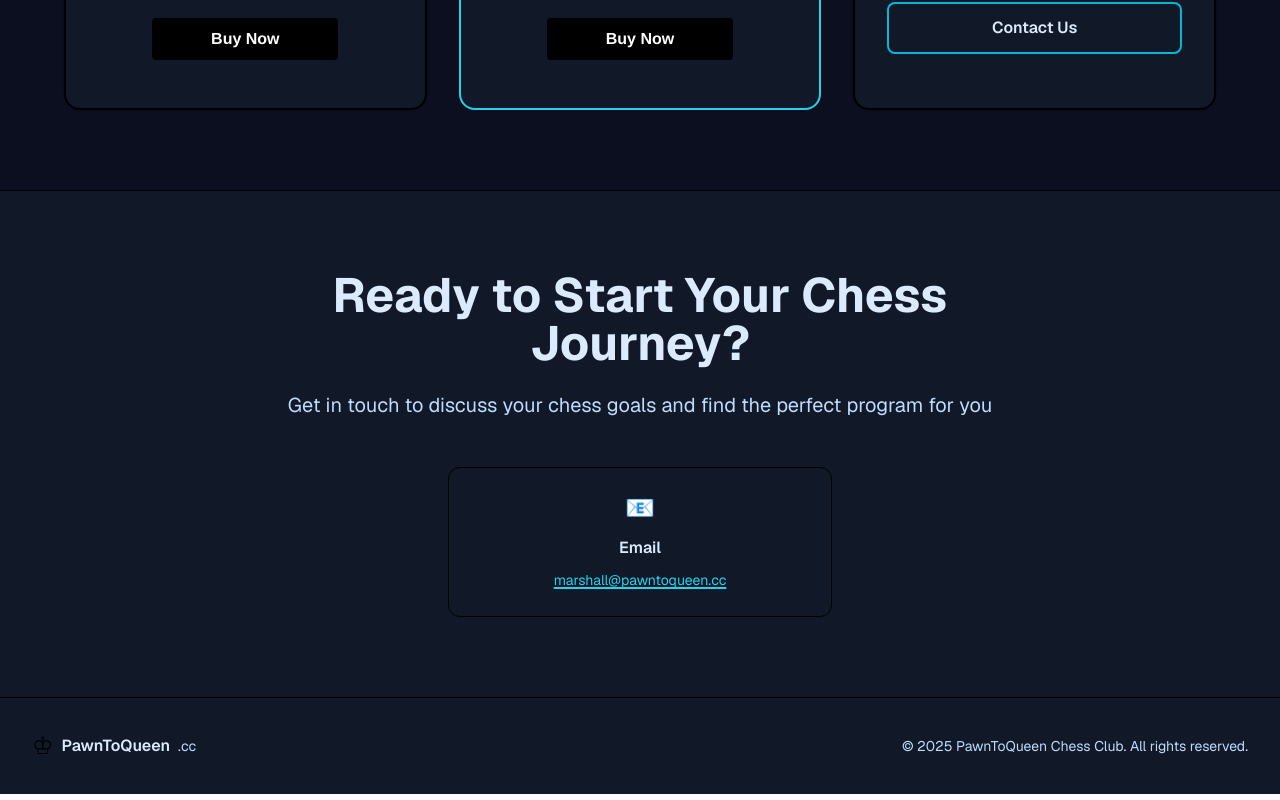
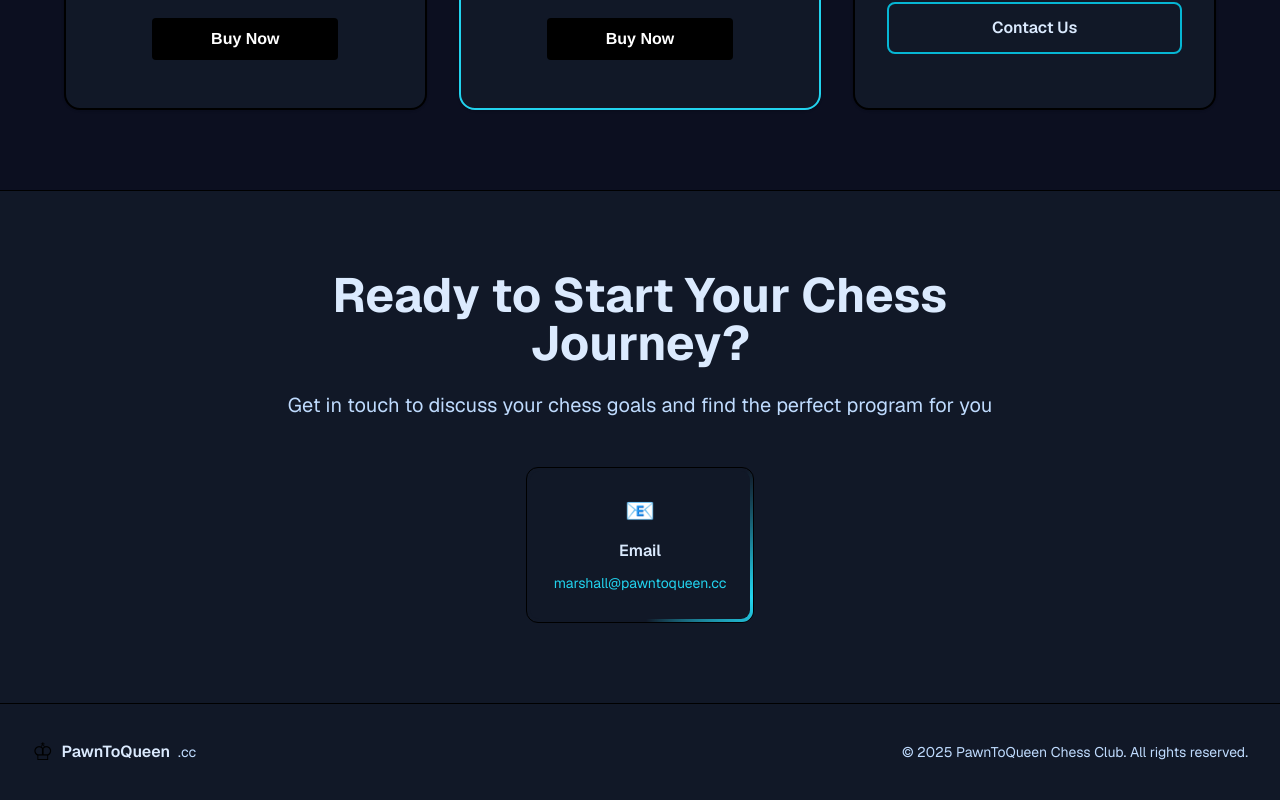
Before and after one commit to bezalel6/pawn-to-queen, a Next.js app: page / in a window 1280 px wide. Shown: the part 1973-2773 px from the top of the page. Built offline with nearby package versions, Linux system fonts and the light colour scheme.

Commit message:
Enhance ContactCard component with email-specific styling and animations; update CTA and Navigation sections for smooth scrolling and flash animations

```diff
--- a/src/components/landing/ContactCard.tsx
+++ b/src/components/landing/ContactCard.tsx
@@ -2,17 +2,80 @@ interface ContactCardProps {
   icon: string;
   title: string;
   value: string;
+  id?: string;
+  className?: string;
 }
 
-export default function ContactCard({ icon, title, value }: ContactCardProps) {
+export default function ContactCard({
+  icon,
+  title,
+  value,
+  id,
+  className,
+}: ContactCardProps) {
   const isEmail = title.toLowerCase() === "email";
 
+  if (isEmail) {
+    return (
+      <div
+        id={id}
+        className={`group relative overflow-hidden rounded-xl border ${className}`}
+        style={{
+          padding: '3px',
+          borderColor: `rgba(var(--border-color), 0.3)`,
+        }}
+      >
+        {/* Rotating border gradient - absolute positioned, rotates */}
+        <div
+          className="absolute -inset-[100%]"
+          style={{
+            background: `conic-gradient(from 0deg,
+              transparent 60deg,
+              rgb(var(--accent-primary)) 120deg,
+              transparent 180deg)`,
+            animation: 'borderRotate 3s linear infinite',
+          }}
+        />
+
+        {/* Static card content - relative positioned, doesn't rotate */}
+        <div
+          className="relative rounded-[9px] p-6"
+          style={{ backgroundColor: `rgb(var(--card-bg))` }}
+        >
+          <div className="mb-3 text-2xl">{icon}</div>
+          <h4
+            className="mb-2 font-semibold"
+            style={{ color: `rgb(var(--text-primary))` }}
+          >
+            {title}
+          </h4>
+          <a
+            href={`mailto:${value}`}
+            className="group relative inline-block text-sm transition-colors"
+            style={{ color: `rgb(var(--accent-primary))` }}
+          >
+            {value}
+            <span
+              className="absolute bottom-0 left-0 h-[2px] w-0 transition-all duration-300 ease-out group-hover:w-full"
+              style={{
+                backgroundColor: `rgb(var(--accent-primary))`,
+                transformOrigin: 'center',
+              }}
+            />
+          </a>
+        </div>
+      </div>
+    );
+  }
+
+  // Non-email card - simple version
   return (
     <div
-      className="rounded-xl border p-6"
+      id={id}
+      className={`rounded-xl border p-6 ${className}`}
       style={{
-        borderColor: `rgba(var(--border-color), 0.3)`,
         backgroundColor: `rgb(var(--card-bg))`,
+        borderColor: `rgba(var(--border-color), 0.2)`,
       }}
     >
       <div className="mb-3 text-2xl">{icon}</div>
@@ -22,19 +85,9 @@ export default function ContactCard({ icon, title, value }: ContactCardProps) {
       >
         {title}
       </h4>
-      {isEmail ? (
-        <a
-          href={`mailto:${value}`}
-          className="text-sm underline decoration-2 underline-offset-2 transition-colors hover:opacity-80"
-          style={{ color: `rgb(var(--accent-primary))` }}
-        >
-          {value}
-        </a>
-      ) : (
-        <p className="text-sm" style={{ color: `rgb(var(--text-secondary))` }}>
-          {value}
-        </p>
-      )}
+      <p className="text-sm" style={{ color: `rgb(var(--text-secondary))` }}>
+        {value}
+      </p>
     </div>
   );
 }
--- a/src/components/landing/ProgramCard.tsx
+++ b/src/components/landing/ProgramCard.tsx
@@ -100,6 +100,19 @@ export default function ProgramCard({
       ) : (
         <a
           href={ctaLink ?? "#contact"}
+          onClick={(e) => {
+            if (ctaLink === "#contact" || ctaLink === undefined) {
+              e.preventDefault();
+              document.getElementById("contact")?.scrollIntoView();
+
+              const contactCard = document.getElementById("contact-card");
+              if (contactCard) {
+                contactCard.classList.remove("flash-animation");
+                void contactCard.offsetWidth; // Trigger reflow
+                contactCard.classList.add("flash-animation");
+              }
+            }
+          }}
           className="block w-full rounded-lg py-3 text-center font-semibold transition-all"
           style={{
             backgroundColor: highlighted
--- a/src/components/landing/sections/CTASection.tsx
+++ b/src/components/landing/sections/CTASection.tsx
@@ -28,9 +28,14 @@ export default function CTASection() {
 
           <div className="mt-12 flex justify-center">
             {contactInfo.map(([icon, title, value]) => (
-              <div key={title} id="contact-card" className="w-full max-w-sm">
-                <ContactCard icon={icon} title={title} value={value} />
-              </div>
+              <ContactCard
+                key={title}
+                id="contact-card"
+                className="max-w-xs"
+                icon={icon}
+                title={title}
+                value={value}
+              />
             ))}
           </div>
         </div>
--- a/src/components/landing/sections/Hero.tsx
+++ b/src/components/landing/sections/Hero.tsx
@@ -34,6 +34,17 @@ export default function Hero() {
         <div className="flex flex-col items-center justify-center gap-4 sm:flex-row">
           <a
             href="#contact"
+            onClick={(e) => {
+              e.preventDefault();
+              document.getElementById("contact")?.scrollIntoView();
+
+              const contactCard = document.getElementById("contact-card");
+              if (contactCard) {
+                contactCard.classList.remove("flash-animation");
+                void contactCard.offsetWidth; // Trigger reflow
+                contactCard.classList.add("flash-animation");
+              }
+            }}
             className="w-full rounded-lg px-8 py-4 text-lg font-bold text-white shadow-lg transition-all hover:shadow-xl sm:w-auto"
             style={{
               backgroundColor: `rgb(var(--button-primary))`,
--- a/src/components/landing/sections/Navigation.tsx
+++ b/src/components/landing/sections/Navigation.tsx
@@ -39,6 +39,17 @@ export default function Navigation() {
           </div>
           <a
             href="#contact"
+            onClick={(e) => {
+              e.preventDefault();
+              document.getElementById("contact")?.scrollIntoView();
+
+              const contactCard = document.getElementById("contact-card");
+              if (contactCard) {
+                contactCard.classList.remove("flash-animation");
+                void contactCard.offsetWidth; // Trigger reflow
+                contactCard.classList.add("flash-animation");
+              }
+            }}
             className="rounded-lg px-6 py-2 font-semibold text-white transition-all"
             style={{
               backgroundColor: `rgb(var(--button-primary))`,
--- a/src/styles/globals.css
+++ b/src/styles/globals.css
@@ -97,6 +97,15 @@
   }
 }
 
+@keyframes borderRotate {
+  0% {
+    transform: rotate(0deg);
+  }
+  100% {
+    transform: rotate(360deg);
+  }
+}
+
 .animate-scroll-vertical {
   animation: scroll-vertical 20s linear infinite;
 }
@@ -118,19 +127,20 @@ html {
 /* Anchor target highlight animation */
 @keyframes flash-highlight {
   0%, 100% {
-    transform: scale(1);
-    box-shadow: 0 0 0 0 rgba(34, 211, 238, 0);
+    border-color: rgba(var(--border-color), 0.3) !important;
+    box-shadow: 0 0 0 0 rgba(255, 215, 0, 0);
   }
   50% {
-    transform: scale(1.05);
-    box-shadow: 0 0 40px 10px rgba(34, 211, 238, 0.6);
+    border-color: #FFD700 !important;
+    box-shadow: 0 0 20px 10px rgba(255, 215, 0, 0.7) !important;
   }
 }
 
-#contact:target #contact-card {
-  animation: flash-highlight 2s ease-in-out;
+#contact-card.flash-animation {
+  animation: flash-highlight 2.5s ease-in-out;
 }
 
 #contact-card {
   transition: all 0.3s ease;
+  border-color: rgba(var(--border-color), 0.3);
 }
```
